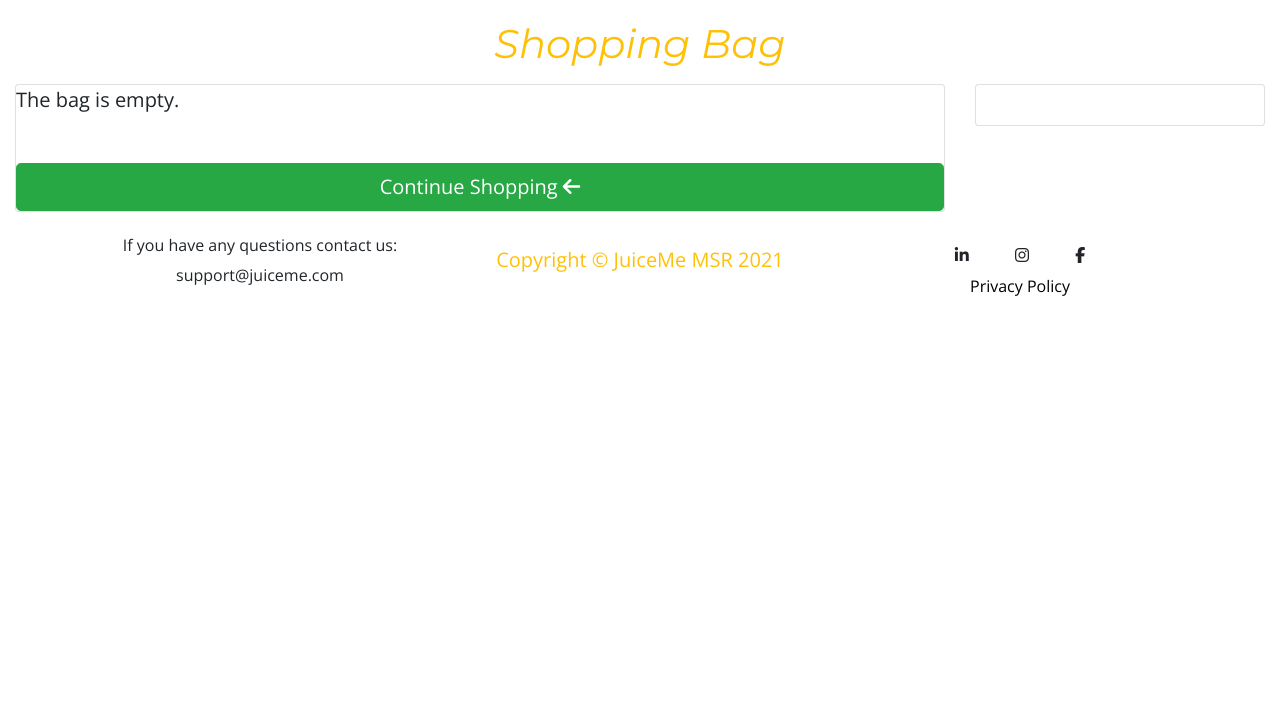
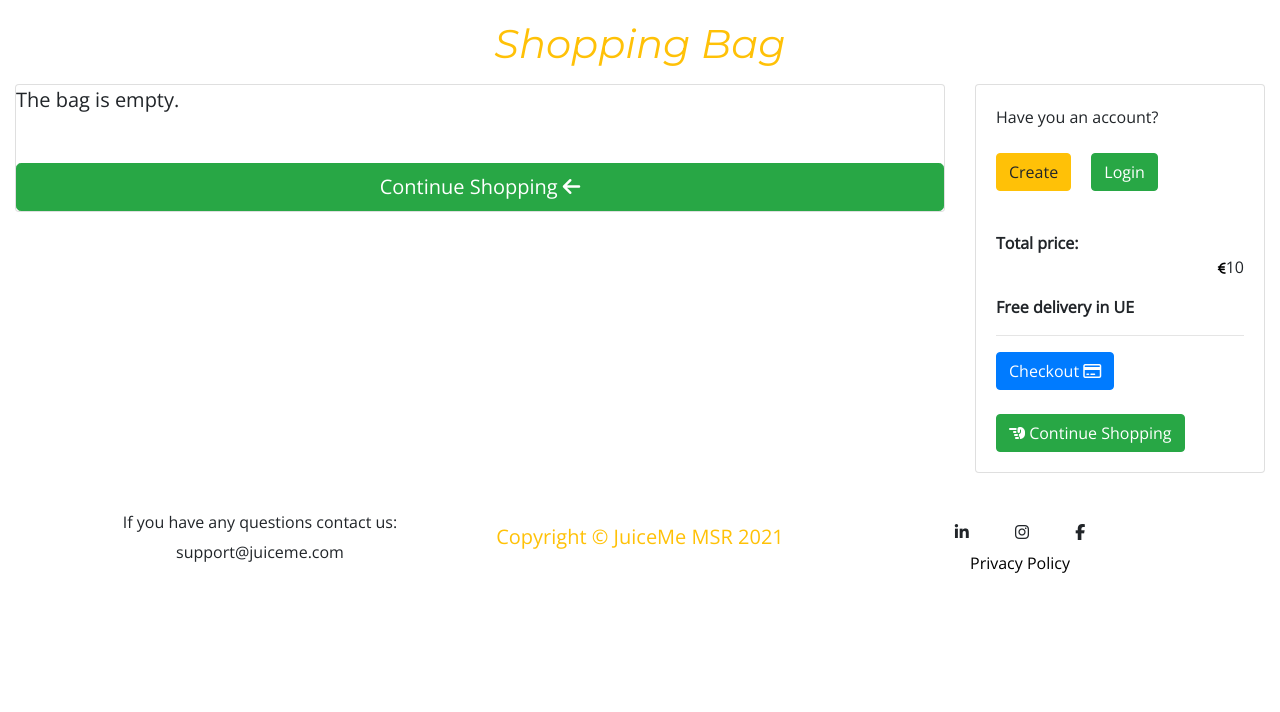
Before and after one commit to madatoo/juiceme-ms4, a Django app: template templates/bag/bag_page.html in a window 1280 px wide. Shown: the part 80-792 px from the top of the page. Run offline with Django 3.2, Linux system fonts and the light colour scheme; the template is opened without the code that fills it: most values are stand-ins (such as "Sample title", 1, 10 or a date in 2020); some libraries are stand-ins or nearby versions.

Commit message:
added login/create account, checkout and continue shopping links to bag page

```diff
--- a/bag/contexts.py
+++ b/bag/contexts.py
@@ -12,7 +12,7 @@ def products_in_bag(request):
 
     for id, quantity in bag.items():
         product = get_object_or_404(Product, pk=id)
-        total += quantity*product.price
+        total += quantity * product.price
         product_count += quantity
         bag_items.append({'id': id, 'quantity': quantity, 'product': product})
 
--- a/templates/bag/bag_page.html
+++ b/templates/bag/bag_page.html
@@ -60,7 +60,7 @@
                                     </td>
                                     <!--subtotal-->
                                     <td>
-                                        <p class="my-0 black bag-page black-euro"><i class=" fas fa-euro-sign small black-euro black"></i></p>
+                                        <p class="my-0 black bag-page black-euro"><i class=" fas fa-euro-sign small black-euro black"></i>{{ item.product.price }}</p>
                                     </td>
                                     <!--icons love it / remove from basket-->
                                     <td class="text-right d-none d-md-block"> <a data-original-title="Save to Wishlist" title="" href="" class="btn btn-white text-danger" data-toggle="tooltip" data-abc="true"><i class="fa fa-heart"></i></a> <a href="" data-original-title="Remove"><i class="fa fa-trash mb-1 text-warning"></i></a></td>
@@ -85,8 +85,40 @@
         <aside class="col-lg-3">
             <div class="card mb-3">
                 <div class="card-body">
+                    <div >
+                        Have you an account?
+                        <div class="mt-4 ">
+                            <a href="#" class="btn btn-warning" data-abc="true">Create </a>
+                            <a href="#" class="btn btn-success ml-3" data-abc="true">Login </a>
+                        </div>
+                    </div>
+                </div>
+                <div class="card-body">
+                    <dl class="dlist-align">
+                        <dt>Total price:</dt>
+                        <dd class="text-right ml-3 "><i class=" fas fa-euro-sign small black-euro black black bag-page"></i>{{ item.product.price }}</dd>
+                    </dl>
+                    <dl class="dlist-align">
+                        <dt>
+                            Free delivery in UE
+                        </dt>
+                    </dl>
+                    <hr>
+                        <a href="{% url 'checkout' %}" class="btn btn-primary" data-abc="true">
+                            <span>Checkout</span>
+                            <span class="icon">
+                                <i class="far fa-credit-card"></i>
+                                </span>
 
+                        </a>
+                        <a href="{% url 'products' %}" class="btn btn-success mt-4">
+                            <span class="icon">
+                            <i class="fas fa-hand-point-left"></i>
+                            </span>
+                            <span> Continue Shopping</span>
+                        </a>
                 </div>
+            </div>
             </div>
         </aside>
     </div>
--- a/templates/products/single_product.html
+++ b/templates/products/single_product.html
@@ -39,7 +39,8 @@
                 <p> {{ product.description }} </p>
                 <form class="d-flex justify-content-left" action=" {% url 'add_to_bag' product.id %}" method="POST" >
                     {% csrf_token %}
-                        <input type="number" name="quantity" min="1" max="99" aria-label="Search" class="form-control" style="width: 150px" placeholder="Quantity">
+                        <input type="number" name="quantity" value="1" min="1" max="99" aria-label="Search"
+                        class="form-control" style="width: 150px" placeholder="Quantity">
                         <button class="btn btn-warning btn-md my-0 p" type="submit" value="Add to bag">Add to bag<i class="fas fa-shopping-bag ml-1"></i>
                         </button>
                         <input type="hidden" name="redirect_url" value="{{ request.path }}">
```
